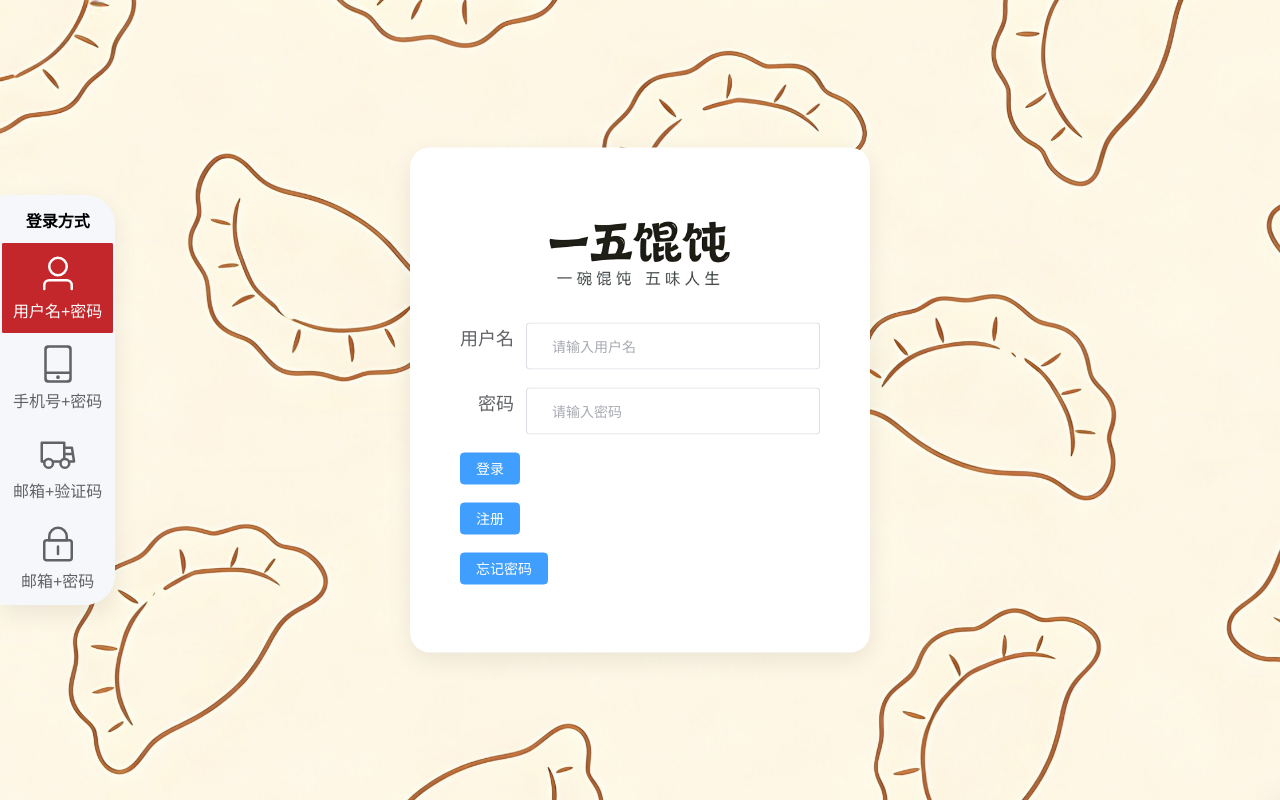
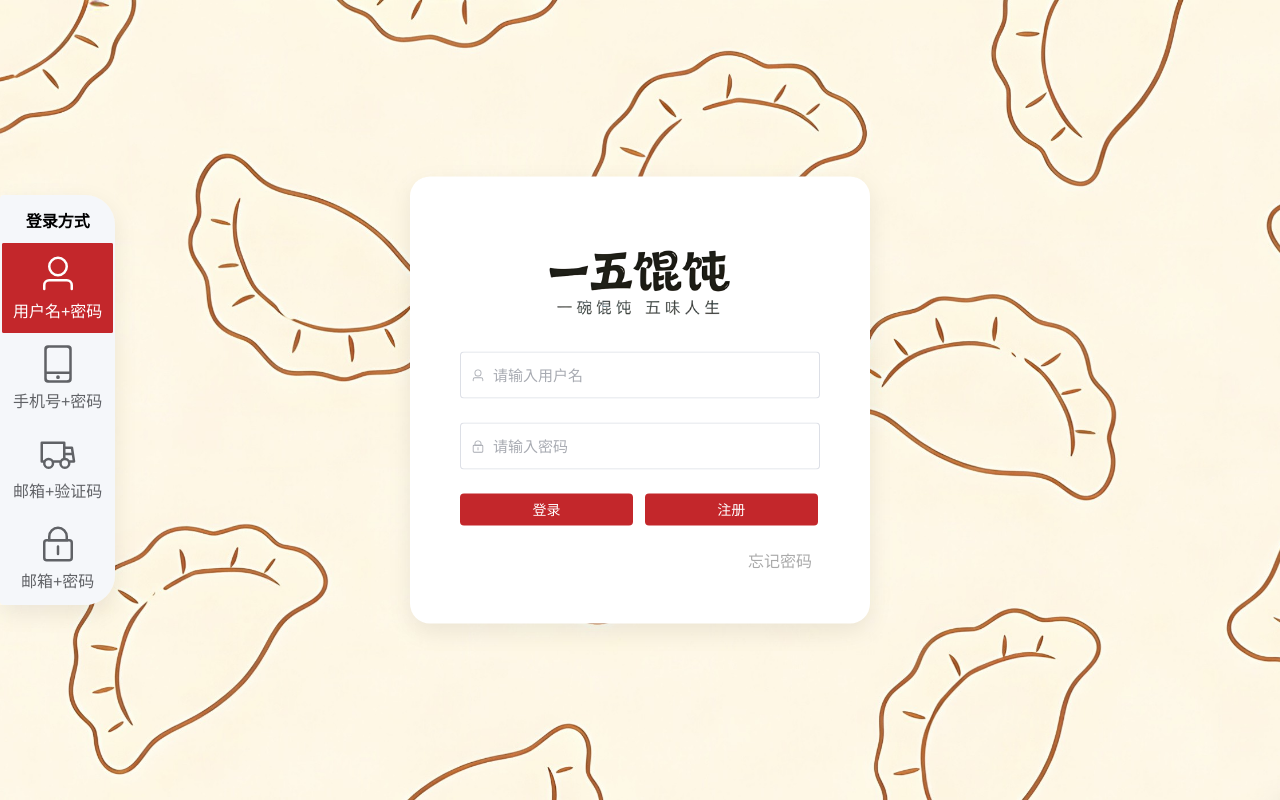
Before and after one commit to luofengwuqi/Hundun-Bone, a Vue app in the folder front-end/hundun-front/: page /login in a window 1280 px wide. Built offline with nearby package versions, Linux system fonts and the light colour scheme.

Commit message:
feat(前端/login):登录时通过用户名和密码登录 前后联调通过

```diff
--- a/front-end/hundun-front/src/router/index.js
+++ b/front-end/hundun-front/src/router/index.js
@@ -4,22 +4,18 @@ import { useUserStore } from '@/stores/user.js'
 const router = createRouter({
   history: createWebHistory(import.meta.env.BASE_URL),
   routes: [
-    {
-      path:'/',
-      redirect:'/login',
-      children:[
-        {path:'login',component:()=>import('@/views/login/Login.vue')},
-        {path:'admin',component:()=>import('@/views/admin/AdminLayout.vue')},
-        {path:'user',component:()=>import('@/views/user/UserHome.vue')},
-      ]
-    }
-
+    { path:'/',redirect:'/login'},
+    { path:'/login', component:()=>import('@/views/login/Login.vue')},
+    { path:'/help', component:()=>import('@/views/help/Help.vue')},
+    { path:'/admin',component:()=>import('@/views/admin/AdminLayout.vue')},
+    { path:'/user',component:()=>import('@/views/user/UserHome.vue')},
   ],
 })
 
 router.beforeEach(async (to)=>{
   const userStore = useUserStore()
-  if(!userStore.token && to.path !=='/login')
+  // 允许访问 login 和 help 页面
+  if(!userStore.token && to.path !=='/login' && to.path !== '/help')
     return '/login'
 })
 
--- a/front-end/hundun-front/src/stores/user.js
+++ b/front-end/hundun-front/src/stores/user.js
@@ -3,8 +3,19 @@ import { defineStore } from 'pinia'
 
 export const useUserStore = defineStore('user', () => {
   const token = ref('')
+  const setToken = (newToken) => {
+    token.value = newToken
+  }
+  const userInfo = ref({})
+  const setUserInfo = (newUserInfo) => {
+    userInfo.value = newUserInfo
+  }
+
 
   return {
-    token
+    token,
+    setToken,
+    userInfo,
+    setUserInfo
   }
 })
--- /dev/null
+++ b/front-end/hundun-front/src/utils/500.js
@@ -0,0 +1,44 @@
+// src/utils/500.js
+import { ElNotification } from 'element-plus'
+
+/**
+ * 显示 500 服务器错误弹窗
+ * @param {string} message - 错误信息，可选，默认显示通用提示
+ */
+export const show500Error = (message = '出现这个错误的话那么大概率是芜师傅的后端代码写错了... (ó﹏ò｡)  如果可以的话请在反馈页面反馈该错误的详细截图 非常感谢･ﾟ･(｡>ω<｡)･ﾟ･') => {
+  ElNotification({
+    title: '啊哦...',
+    message: message,
+    type: 'error',
+    duration: 0, // 不自动关闭，需要手动点击关闭
+    // position: 'top-right', // 弹窗位置
+    showClose: true, // 显示关闭按钮
+    dangerouslyUseHTMLString: true, // 允许使用 HTML
+  })
+}
+
+/**
+ * 显示自定义错误弹窗
+ * @param {Object} options - 配置选项
+ * @param {string} options.title - 标题
+ * @param {string} options.message - 错误信息
+ * @param {number} options.duration - 显示时间（毫秒），0 表示不自动关闭
+ * @param {string} options.position - 位置：top-right / top-left / bottom-right / bottom-left
+ */
+// export const showErrorNotification = (options = {}) => {
+//   const {
+//     title = '错误',
+//     message = '发生未知错误',
+//     duration = 0,
+//     position = 'top-right',
+//   } = options
+//
+//   ElNotification({
+//     title,
+//     message,
+//     type: 'error',
+//     duration,
+//     position,
+//     showClose: true,
+//   })
+// }
--- a/front-end/hundun-front/src/utils/request.js
+++ b/front-end/hundun-front/src/utils/request.js
@@ -2,6 +2,7 @@ import router from "@/router";
 import axios from "axios";
 import { useUserStore } from "@/stores/user.js";
 import { ElMessage } from "element-plus";
+import { show500Error } from '@/utils/500.js'
 
 // 1. 创建实例
 const request = axios.create({
@@ -20,7 +21,7 @@ const getToken = () => {
 };
 
 // 请求拦截器
-instance.interceptors.request.use((config) => {
+request.interceptors.request.use((config) => {
   const token = getToken();
   if (token) {
     config.headers.Authorization = `Bearer ${token}`; // 标准格式
@@ -29,12 +30,13 @@ instance.interceptors.request.use((config) => {
 });
 
 // 响应拦截器
-instance.interceptors.response.use(
+request.interceptors.response.use(
   (response) => {
     // 文件下载特殊处理
     if (response.request.responseType === "blob") return response;
 
-    if (response.data.code === 0) {
+    // 修改判断条件：code 为 0 或 200 都表示成功
+    if (response.data.code === 0 || response.data.code === 200) {
       return response.data;
     }
 
@@ -55,6 +57,7 @@ instance.interceptors.response.use(
     // 其他错误
     else {
       ElMessage.error(error.response?.data?.message || "网络异常");
+      show500Error()
     }
 
     return Promise.reject(error);
--- /dev/null
+++ b/front-end/hundun-front/src/views/help/Help.vue
@@ -0,0 +1,15 @@
+<script setup>
+
+</script>
+
+<template>
+  <el-card>
+    <button>x</button>
+    Ciallo～(∠・ω< )⌒★<br>
+    非常抱歉...一五馄饨这个软件是芜柒sama一个人开发的 所以可能存在一些bug哦...
+  </el-card>
+</template>
+
+<style scoped>
+
+</style>
--- a/front-end/hundun-front/src/views/login/component/UsernamePasswordForm.vue
+++ b/front-end/hundun-front/src/views/login/component/UsernamePasswordForm.vue
@@ -1,36 +1,90 @@
 <script setup>
-import { reactive } from 'vue'
+import { reactive, ref } from 'vue'
+import { loginByUsernameAndPassword } from '@/api/user.js'
+import { useUserStore } from '@/stores/user.js'
+import { useRouter } from 'vue-router'
+import { ElMessage } from 'element-plus'
 
+//表单相关
 const form = reactive({
   username: '',
   password: '',
 })
+//表单验证相关
+const rules = {
+  username: [
+    { required: true, message: '请输入用户名', trigger: 'blur' },
+    { min: 1, max: 10, message: '长度在 1 到 10 个字符', trigger: 'blur' },
+  ],
+  password: [
+    { required: true, message: '请输入密码', trigger: 'blur' },
+    { min: 6,max:20, message: '长度在 6 到 20 个字符', trigger: 'blur' },
+  ]
+}
+//按钮相关
+const userStore = useUserStore()
+const router = useRouter()
+const formRef = ref(null)
+const handleLogin = async () => {
+  await formRef.value.validate(async (valid) => {
+    if (valid) {
+      console.log('验证通过，提交登录', form)
+      const res = await loginByUsernameAndPassword(form.username, form.password)
+      // res.data:token/user
+      //操作pinia
+      userStore.setToken(res.data.token)
+      userStore.setUserInfo(res.data.user)
+      ElMessage.success(`Ciallo～(∠・ω< )⌒★${userStore.userInfo?.nickname || userStore.userInfo?.username || '不知名的朋友'}`)
+      await new Promise(resolve => setTimeout(resolve, 1500))
+      //路由跳转
+      if(userStore.userInfo.status === 3 || userStore.userInfo.status === 2){
+        router.push('/admin')
+      }
+      else{
+        router.push('/user')
+      }
+
+
+
+    } else {
+      console.log('表单验证失败')
+      return false
+    }
+  })
+}
+
+
 </script>
 <template>
   <div class="form">
     <div class="logo-box">
       <img src="../../../assets/img/common/logotext.png" alt="这是logo 按理来说不会显示不出来 哈哈">
     </div>
-    <el-form :model="form" label-width="auto" style="max-width: 600px">
-    <el-form-item label="用户名">
-      <el-input v-model="form.username" placeholder="请输入用户名"></el-input>
+    <el-form
+      :model="form"
+      :rules="rules"
+      ref="formRef"
+      label-width="auto"
+      style="max-width: 600px">
+    <el-form-item prop="username">
+      <el-input v-model="form.username" placeholder="请输入用户名" prefix-icon="user" >
+      </el-input>
     </el-form-item>
-    <el-form-item label="密码">
-      <el-input v-model="form.password" placeholder="请输入密码"></el-input>
+    <el-form-item prop="password">
+      <el-input v-model="form.password" placeholder="请输入密码" prefix-icon="lock"></el-input>
     </el-form-item>
-    <el-form-item>
-      <el-button type="primary">登录</el-button>
-    </el-form-item>
-    <el-form-item>
-      <el-button type="primary">注册</el-button>
-    </el-form-item>
-    <el-form-item>
-      <el-button type="primary">忘记密码</el-button>
-    </el-form-item>
+    <div class="buttons">
+      <el-form-item class="button-group">
+        <el-button type="primary" @click="handleLogin">登录</el-button>
+        <el-button type="primary">注册</el-button>
+      </el-form-item>
+    </div>
+      <router-link to="/help">忘记密码</router-link>
     </el-form>
 
   </div>
 </template>
+
 <style scoped>
 .form{
   padding: 50px;
@@ -45,18 +99,44 @@ const form = reactive({
     img{
       width: 100%;
       height: 100%;
-      /* 关键：让图片完整显示在容器内，保持宽高比 */
       object-fit: contain;
     }
 
   }
+  a{
+    display: block;
+    width: 20%;
+    margin-left: 80%;
+    color: #AAA;
+  }
+  a:hover{
+    color: #666;
+  }
   /* 专门放大表单标签字体 */
-  :deep(.el-form-item__label) {
-    font-size: 18px;
+  :deep(.el-form-item) {
+    margin-bottom: 24px;
   }
   :deep(.el-input__inner) {
-    height: 45px;       /* 输入框高度变大 */
-    padding: 0 15px;    /* 左右内边距变大 */
+    font-size: 15px;
+    height: 45px;
+  }
+
+  .button-group{
+    display: flex;
+    flex-direction: row;
+    align-items: center;
+    width: 100%;
+    justify-content: space-between;
+    .el-button{
+      width: 48%;
+      background-color: #C3272B;
+      border: none;
+    }
+    .el-button:hover{
+      background-color: #D64A4F;
+    }
+
+
 
   }
 }
```
Also changed, not shown: front-end/hundun-front/src/assets/color.txt (added).
